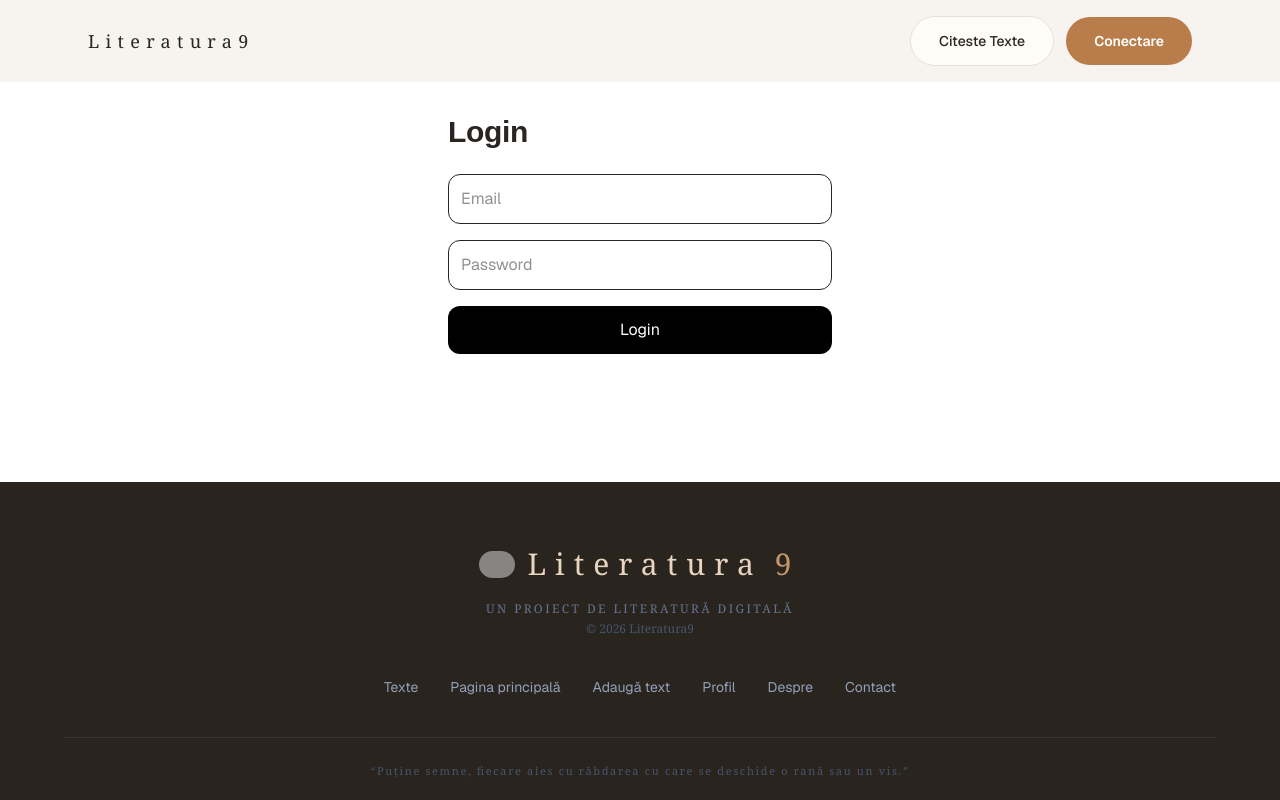
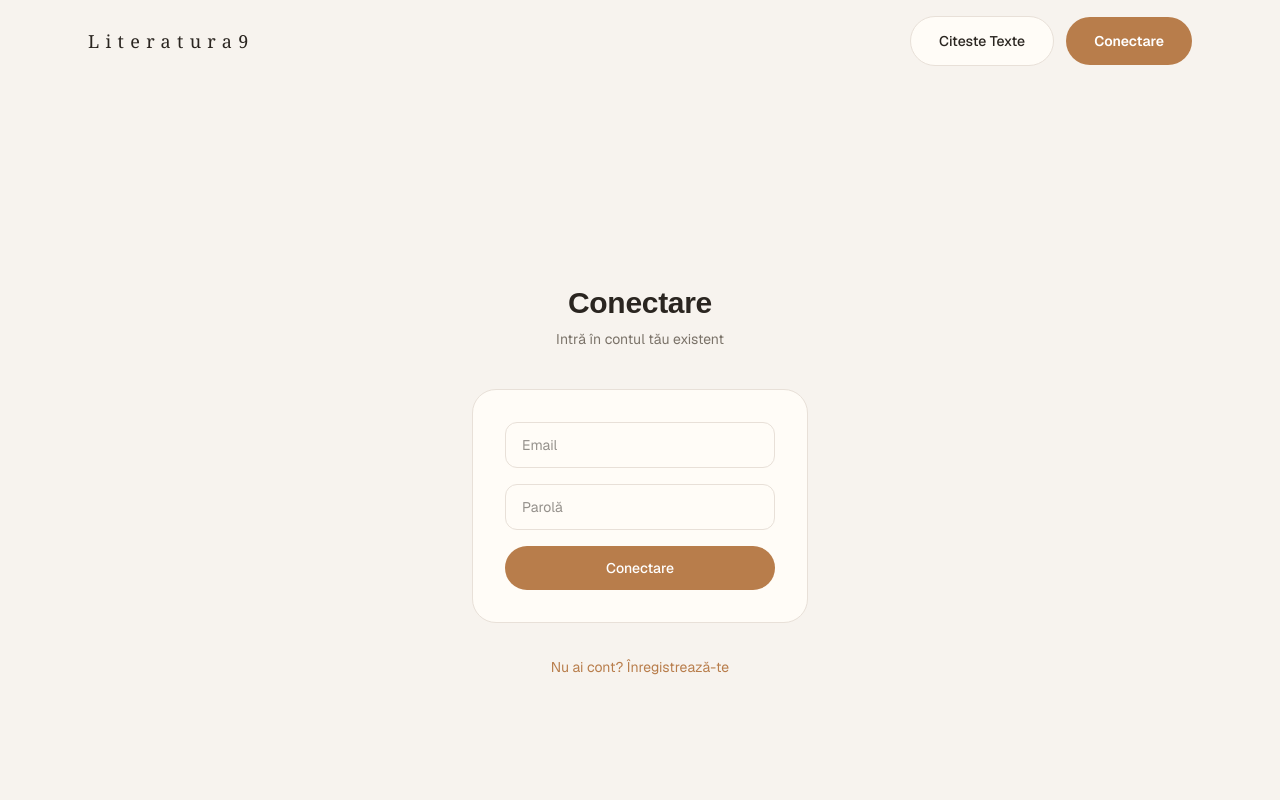
Before and after one commit to magique99/lit-app, a Next.js app: page /login in a window 1280 px wide. Shown: the top 800 px of the page. Built offline with nearby package versions, Linux system fonts and the light colour scheme; no server answers; grey boxes are pictures that could not be loaded.

Commit message:
update UX

```diff
--- a/app/login/page.tsx
+++ b/app/login/page.tsx
@@ -6,14 +6,16 @@ import { supabase } from "@/lib/supabaseClient";
 
 export default function LoginPage() {
   const router = useRouter();
-
   const [email, setEmail] = useState("");
   const [password, setPassword] = useState("");
   const [loading, setLoading] = useState(false);
   const [errorMessage, setErrorMessage] = useState<string | null>(null);
+  const [message, setMessage] = useState<string | null>(null);
+  const [mode, setMode] = useState<"login" | "register">("login");
 
-  async function login() {
+  async function handleLogin() {
     setErrorMessage(null);
+    setMessage(null);
     setLoading(true);
 
     const { error } = await supabase.auth.signInWithPassword({
@@ -32,44 +34,102 @@ export default function LoginPage() {
     router.refresh();
   }
 
+  async function handleRegister() {
+    setErrorMessage(null);
+    setMessage(null);
+    setLoading(true);
+
+    const { error } = await supabase.auth.signUp({
+      email,
+      password,
+    });
+
+    setLoading(false);
+
+    if (error) {
+      setErrorMessage(error.message);
+    } else {
+      setMessage("Cont creat. Verifică emailul pentru confirmare.");
+    }
+  }
+
+  const C = {
+    bg: "#F7F3EE",
+    surface: "#FFFCF7",
+    text: "#2A2520",
+    muted: "#7A7268",
+    border: "#E8E0D8",
+    accent: "#B87D4B",
+  };
+
   return (
-    <main className="max-w-md mx-auto p-8">
-      <h1 className="text-3xl font-bold mb-6">
-        Login
+    <main className="min-h-screen flex items-center justify-center" style={{ background: C.bg }}>
+      <div className="w-full max-w-sm mx-auto px-6">
+        <div className="text-center mb-10">
+          <h1 className="font-serif text-3xl font-medium" style={{ color: C.text }}>
+            {mode === "login" ? "Conectare" : "Înregistrare"}
           </h1>
+          <p className="mt-2 text-sm" style={{ color: C.muted }}>
+            {mode === "login"
+              ? "Intră în contul tău existent"
+              : "Creează cont nou dacă nu ai unul"}
+          </p>
+        </div>
 
+        <div className="rounded-3xl border p-8" style={{ background: C.surface, borderColor: C.border }}>
           {errorMessage && (
             <div className="mb-4 rounded-xl border border-red-100 bg-red-50 px-4 py-3 text-sm text-red-700">
               {errorMessage}
             </div>
           )}
 
+          {message && (
+            <div className="mb-4 rounded-xl border border-green-100 bg-green-50 px-4 py-3 text-sm text-green-700">
+              {message}
+            </div>
+          )}
+
           <div className="space-y-4">
-
             <input
               type="email"
               placeholder="Email"
-          className="w-full border rounded-xl p-3"
+              className="w-full rounded-xl border px-4 py-3 text-sm outline-none transition-colors"
+              style={{ borderColor: C.border, color: C.text }}
               value={email}
               onChange={(e) => setEmail(e.target.value)}
             />
 
             <input
               type="password"
-          placeholder="Password"
-          className="w-full border rounded-xl p-3"
+              placeholder="Parolă"
+              className="w-full rounded-xl border px-4 py-3 text-sm outline-none transition-colors"
+              style={{ borderColor: C.border, color: C.text }}
               value={password}
               onChange={(e) => setPassword(e.target.value)}
             />
 
             <button
-          onClick={login}
+              onClick={mode === "login" ? handleLogin : handleRegister}
               disabled={loading}
-          className="bg-black text-white px-4 py-3 rounded-xl w-full disabled:cursor-wait disabled:opacity-60"
+              className="w-full rounded-full px-6 py-3 text-sm font-medium text-white transition-all duration-300 hover:opacity-90 disabled:cursor-wait disabled:opacity-60"
+              style={{ backgroundColor: C.accent }}
             >
-          {loading ? "Loading..." : "Login"}
+              {loading ? "Se procesează..." : mode === "login" ? "Conectare" : "Înregistrare"}
             </button>
+          </div>
+        </div>
 
+        <div className="mt-8 text-center">
+          <button
+            onClick={() => setMode(mode === "login" ? "register" : "login")}
+            className="text-sm transition-colors"
+            style={{ color: C.accent }}
+          >
+            {mode === "login"
+              ? "Nu ai cont? Înregistrează-te"
+              : "Ai deja cont? Conectează-te"}
+          </button>
+        </div>
       </div>
     </main>
   );
```
Lines whose indentation alone changed are shown as unchanged.
